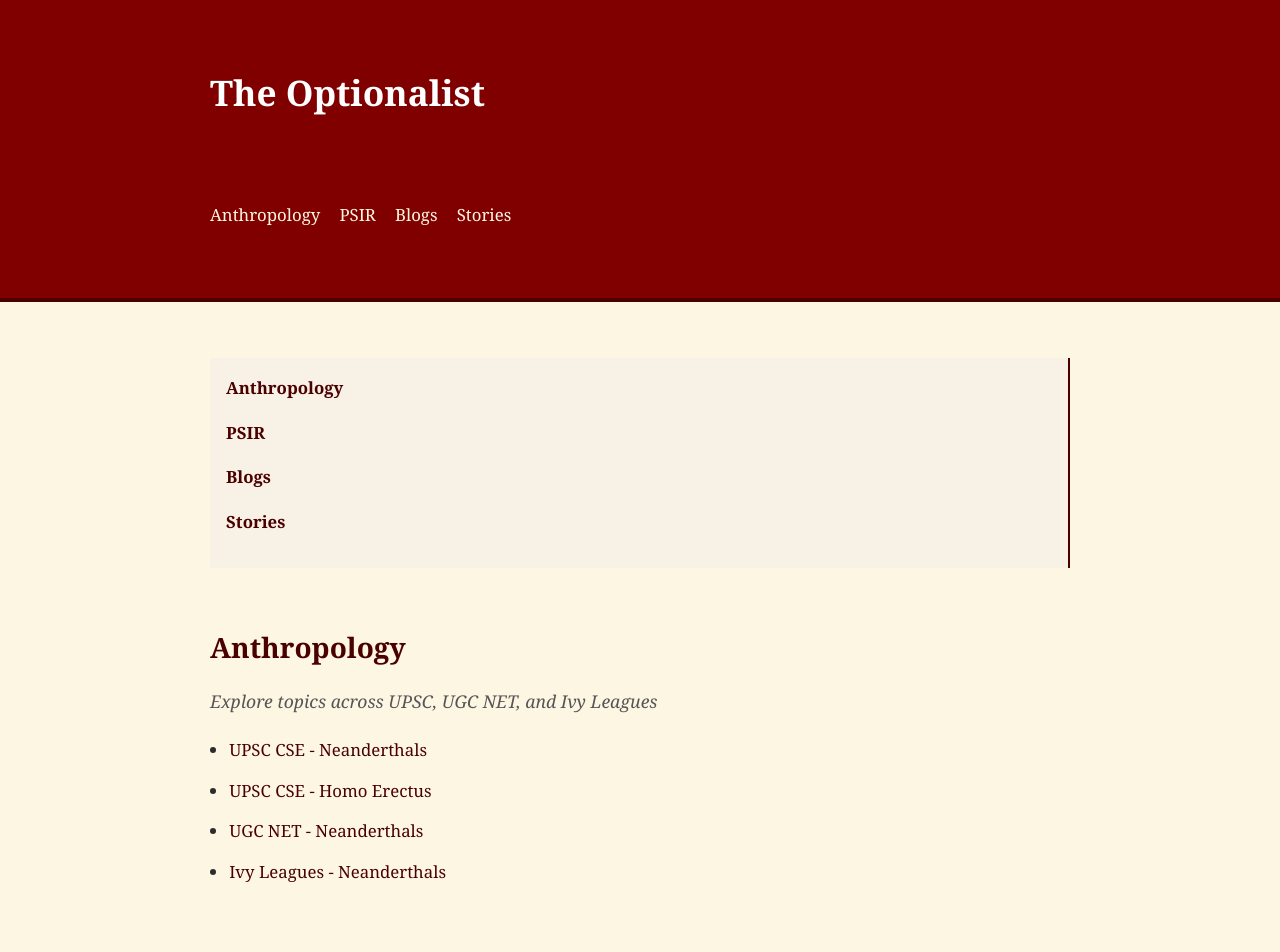
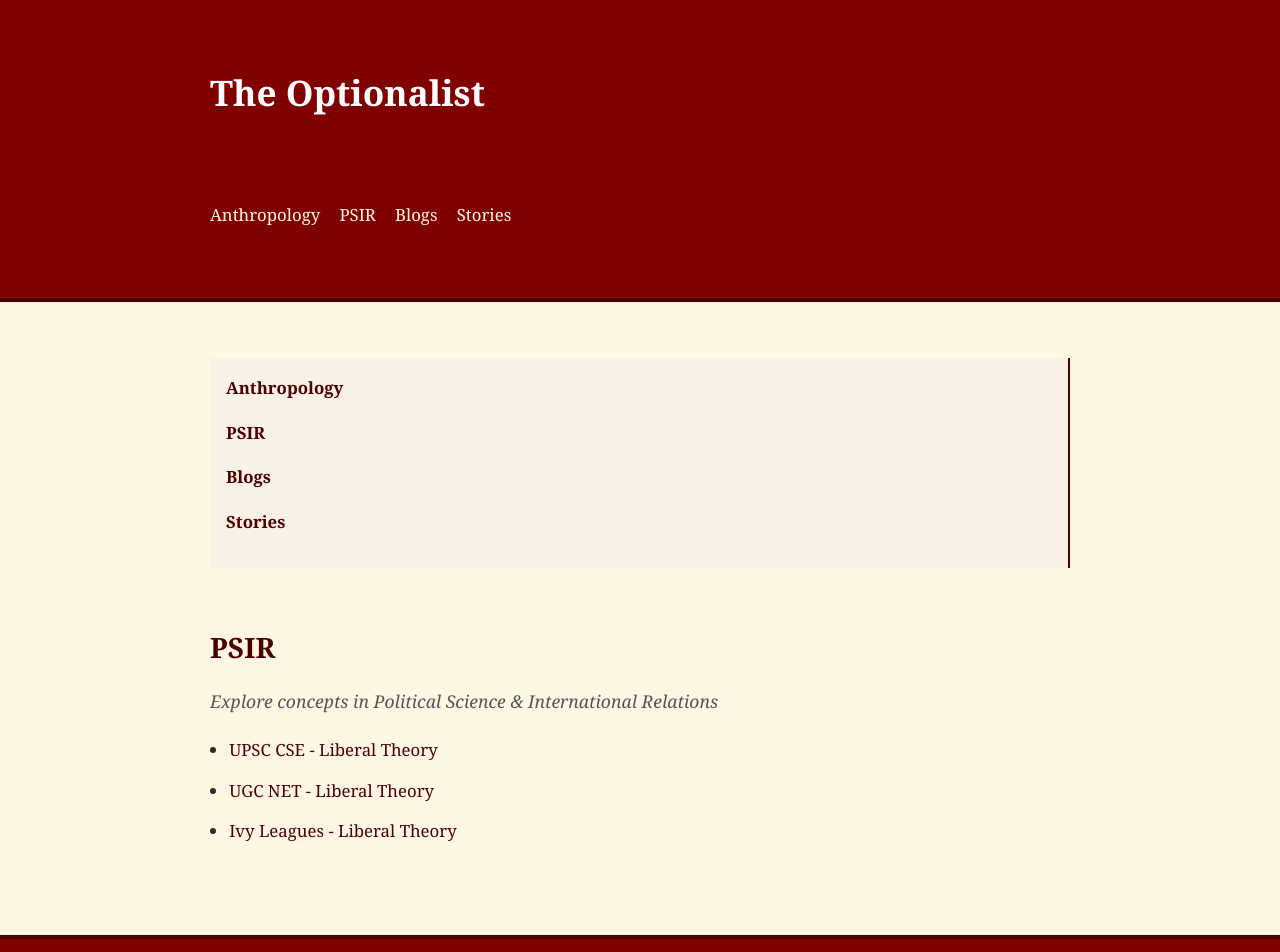
Before and after one commit to TheOptionalist/theoptionalist.github.io, a plain HTML site: page PSIR/index.html in a window 1280 px wide. Shown: the top 952 px of the page. Drawn offline with Linux system fonts and the light colour scheme.

Commit message:
Fix: Correct content in PSIR, Blogs, and Stories index pages

```diff
--- a/PSIR/index.html
+++ b/PSIR/index.html
@@ -34,14 +34,13 @@
 
   <section class="content-area">
     <!-- Keep your existing heading and list here -->
-    <h2>Anthropology</h2>
-    <p class="tagline">Explore topics across UPSC, UGC NET, and Ivy Leagues</p>
-    <ul>
-      <li><a href="UPSC_CSE/Neanderthal.html">UPSC CSE - Neanderthals</a></li>
-      <li><a href="UPSC_CSE/Homo_erectus.html">UPSC CSE - Homo Erectus</a></li>
-      <li><a href="UGC_NET/Neanderthal.html">UGC NET - Neanderthals</a></li>
-      <li><a href="Ivy_Leagues/Neanderthal.html">Ivy Leagues - Neanderthals</a></li>
-    </ul>
+    <h2>PSIR</h2>
+<p class="tagline">Explore concepts in Political Science & International Relations</p>
+<ul>
+  <li><a href="UPSC_CSE/Introduction.html">UPSC CSE - Liberal Theory</a></li>
+  <li><a href="UGC_NET/Introduction.html">UGC NET - Liberal Theory</a></li>
+  <li><a href="Ivy_Leagues/Introduction.html">Ivy Leagues - Liberal Theory</a></li>
+</ul>
   </section>
 </main>
 
```
Also changed, not shown: Blogs/index.html (+6 -8 lines), Stories/index.html (+6 -8 lines).
